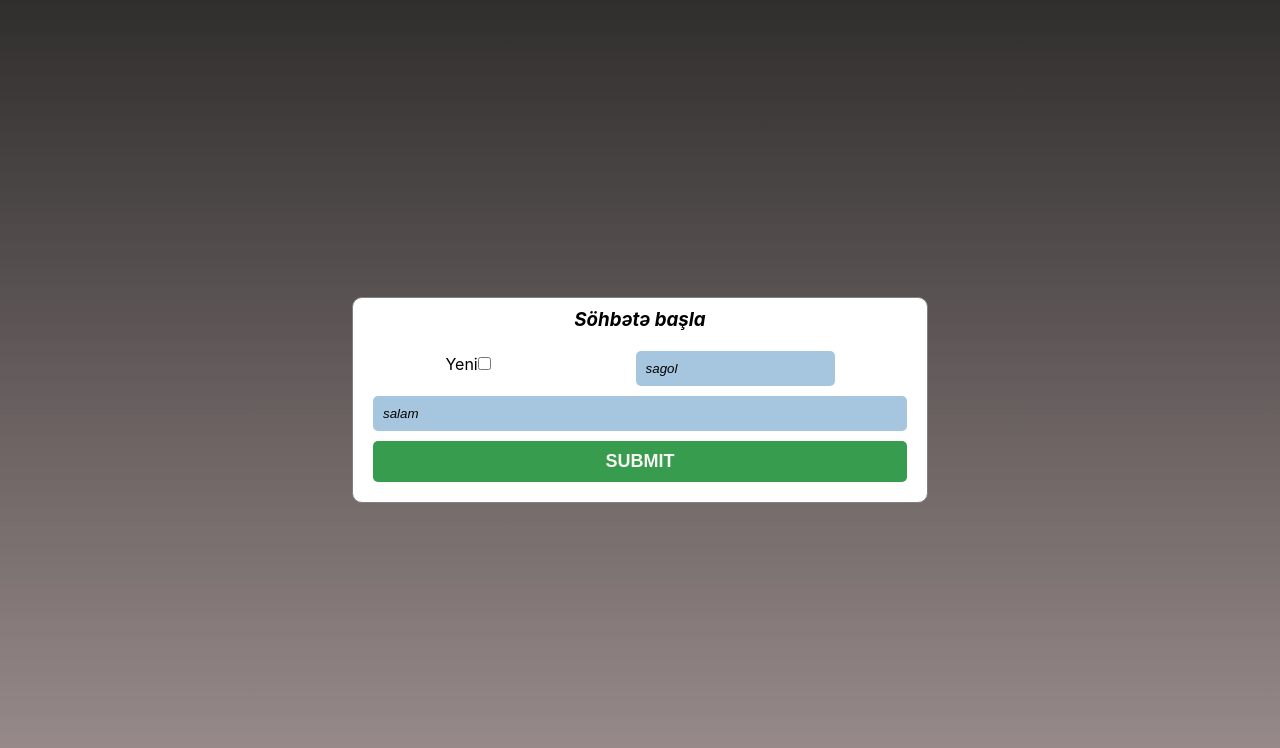
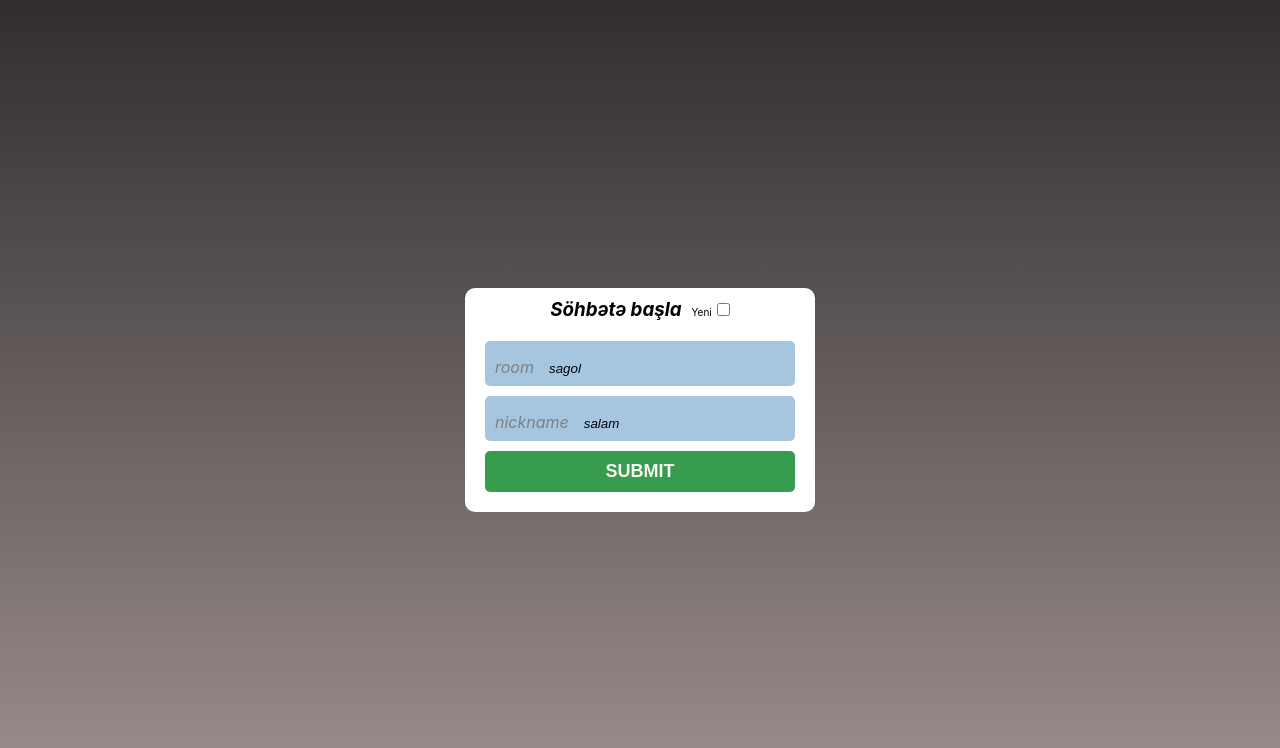
Before and after one commit to SavalanQorxmaz/locale-chat-app, a React (Create React App) app in the folder frontend/: page / in a window 1280 px wide. Shown: the top 748 px of the page. Built offline with nearby package versions, Linux system fonts and the light colour scheme; no server answers.

Commit message:
login page style

```diff
--- a/frontend/src/components/Login.tsx
+++ b/frontend/src/components/Login.tsx
@@ -56,15 +56,25 @@ const submifF = async (e:any)=>{
   return (
 <div className={!selectedCheckLogin?'login-page-back':'hidden'}>
 <div className='loginPage responsive-screen'>
+      <div className='loginHeader'>
       <h3>Söhbətə başla</h3>
-    <form action="" onSubmit={submifF} >
-      <div className='selectRoom'>
       <label htmlFor='new-room'>
       <span>Yeni</span>
-      <input onChange={()=>{setNewLogin(prev=>({...prev,['new']:!newLogin.new}))}} type="checkbox" name="new" id="new-room"  /></label>
-    <input onChange={inputValueF} type="text" placeholder='create room' id='createRoom' name='room' defaultValue={selectedLogin.room}/>
+      <input onChange={()=>{setNewLogin(prev=>({...prev,['new']:!newLogin.new}))}} type="checkbox" name="new" id="new-room"  />
+      </label>
       </div>
+    <form action="" onSubmit={submifF} >
+
+<label htmlFor="">
+  <span>room</span>
+<input onChange={inputValueF} type="text" placeholder='create room' id='createRoom' name='room' defaultValue={selectedLogin.room}/>
+  </label>
+
+<label htmlFor="">
+  <span> nickname
+    </span>
     <input onChange={inputValueF} type="text" placeholder='nickname' id='nickname' name='user' defaultValue={selectedLogin.user}/>
+    </label>
     <input type="submit" id='submit' disabled = {newLogin.room.length<3 || newLogin.user.length<3? true:false}/>
     </form>
   </div>
--- a/frontend/src/socket.ts
+++ b/frontend/src/socket.ts
@@ -1,6 +1,6 @@
 import { io,Socket } from 'socket.io-client';
 
 // "undefined" means the URL will be computed from the `window.location` object
-const URL = 'http://localhost:8000';
+const dataURL = process.env.REACT_APP_BASE_URL;
 
-export const socket:Socket = io(URL);
+export const socket:Socket = io(`${dataURL}`);
--- a/frontend/src/style/components/login.scss
+++ b/frontend/src/style/components/login.scss
@@ -17,20 +17,43 @@
         flex-direction: column;
         justify-content: space-between;
         padding: 10px;
-        border: 1px solid gray;
         border-radius: 10px;
+        border: none;
+        width: 350px;
+       .loginHeader{
+        display: flex;
+        justify-content: center;
+        align-items: center;
         h3{
             font-style: italic;
             text-align: center;
+            margin-right: 10px;
         }
+        label{
+            span{
+                font-size: x-small;
+                margin-right: 5px;
+            }
+
+        }
+       }
         form{
             display: flex;
             flex-direction: column;
             padding: 10px;
-            .selectRoom{
-                display: flex;
-                justify-content: space-around;
-                align-items: center;
+            label{
+                padding-left: 10px;
+                    font-style: italic;
+                    border-radius: 5px;
+                    border: none;
+                    background-color: rgb(166, 198, 224);
+                    margin-top: 10px;
+                    outline: none;
+                span{
+                    margin-right: 5px;
+                    color: gray;
+                }
+            }
                 #room{
                     padding: 10px;
                     font-style: italic;
@@ -52,7 +75,6 @@
                     margin-top: 10px;
                     outline: none;
                 }
-            }
             #nickname{
                 padding: 10px;
                 font-style: italic;
```
Also changed, not shown: 1 other file (tests, documents, lock files or other folders).
